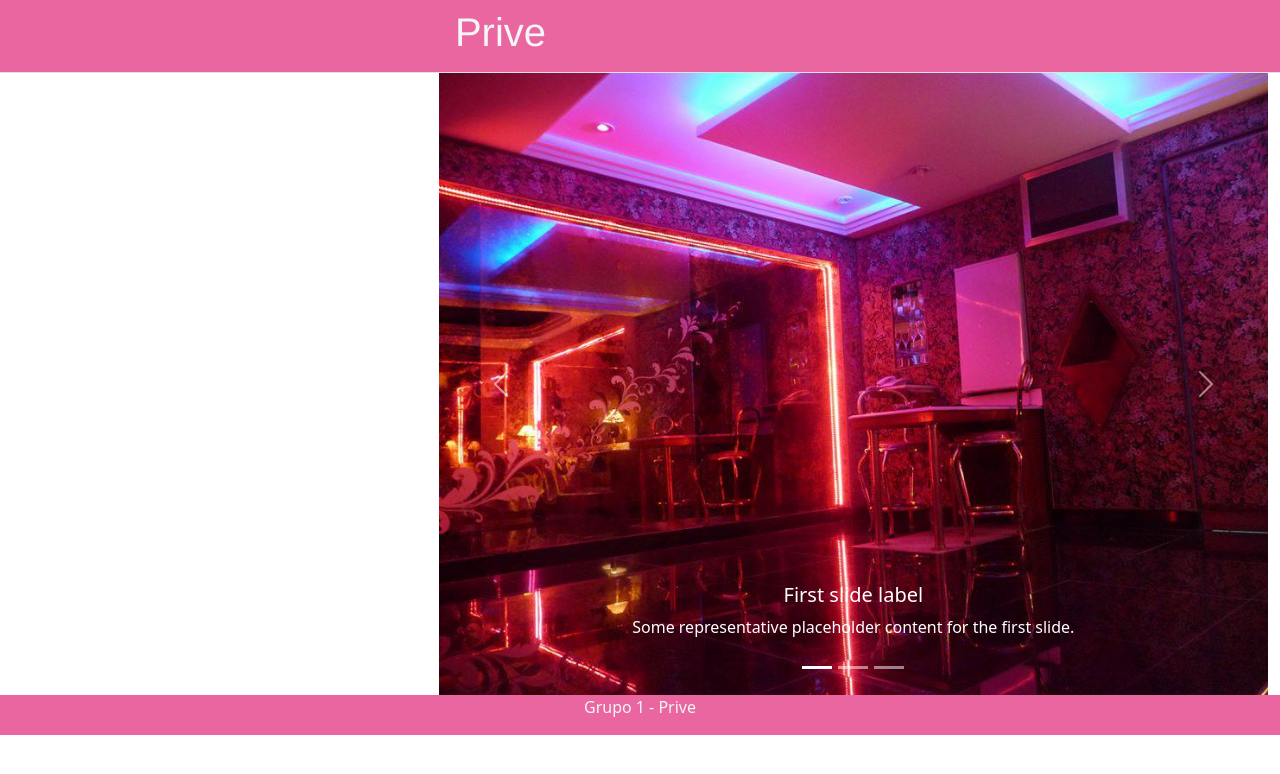
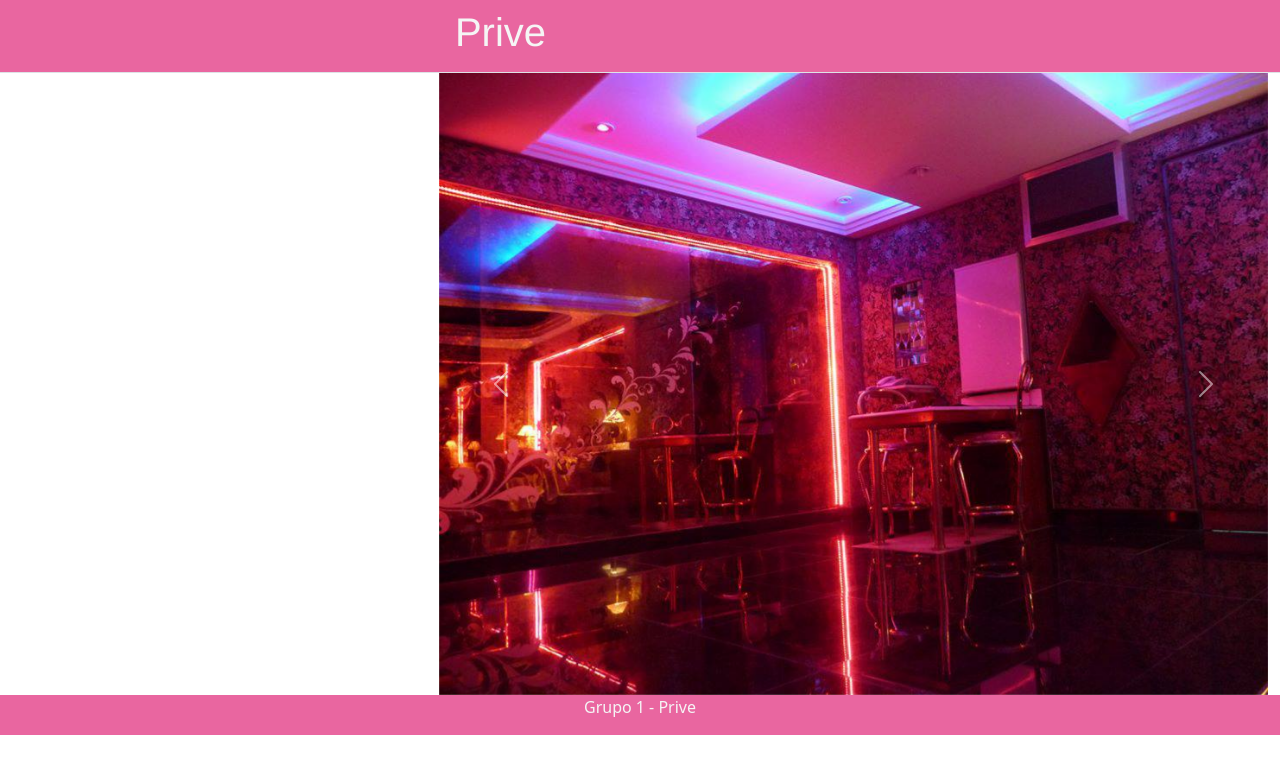
Before and after one commit to Nemka201/FrontendReact, a React (Create React App) app: page / in a window 1280 px wide. Shown: the top 774 px of the page. Built offline with nearby package versions, Linux system fonts and the light colour scheme.

Commit message:
imagenes

```diff
--- a/src/components/content/Slide.js
+++ b/src/components/content/Slide.js
@@ -1,45 +1,71 @@
 import imagen1 from "../../assets/slide/1.jpg";
+import imagen2 from "../../assets/slide/2.jpg";
+import imagen3 from "../../assets/slide/3.jpg";
+import 'bootstrap/dist/css/bootstrap.css';
+import 'bootstrap/dist/js/bootstrap.js';
 
 function Slide() {
   return (
-    <div id="carousel" className="carousel slide">
-  <div className="carousel-indicators">
-    <button type="button" data-bs-target="#carouselExampleCaptions" data-bs-slide-to="0" className="active" aria-current="true" aria-label="Slide 1"></button>
-    <button type="button" data-bs-target="#carouselExampleCaptions" data-bs-slide-to="1" aria-label="Slide 2"></button>
-    <button type="button" data-bs-target="#carouselExampleCaptions" data-bs-slide-to="2" aria-label="Slide 3"></button>
-  </div>
+    <div id="carouselExample" className="carousel slide">
       <div className="carousel-inner">
         <div className="carousel-item active">
           <img src={imagen1} className="d-block w-100" alt="..."></img>
-      <div className="carousel-caption d-none d-md-block">
-        <h5>First slide label</h5>
-        <p>Some representative placeholder content for the first slide.</p>
+        </div>
+        <div className="carousel-item">
+          <img src={imagen2} className="d-block w-100" alt="..."></img>
+        </div>
+        <div className="carousel-item">
+          <img src={imagen3} className="d-block w-100" alt="..."></img>
         </div>
       </div>
-    <div className="carousel-item">
-      <img src={imagen1} className="d-block w-100" alt="..."></img>
-      <div className="carousel-caption d-none d-md-block">
-        <h5>Second slide label</h5>
-        <p>Some representative placeholder content for the second slide.</p>
-      </div>
-    </div>
-    <div className="carousel-item">
-      <img src={imagen1} className="d-block w-100" alt="..."></img>
-      <div className="carousel-caption d-none d-md-block">
-        <h5>Third slide label</h5>
-        <p>Some representative placeholder content for the third slide.</p>
-      </div>
-    </div>
-  </div>
-  <button className="carousel-control-prev" type="button" data-bs-target="#carouselExampleCaptions" data-bs-slide="prev">
+      <button className="carousel-control-prev" type="button" data-bs-target="#carouselExample" data-bs-slide="prev">
         <span className="carousel-control-prev-icon" aria-hidden="true"></span>
-    <span className="visually-hidden">Anterior</span>
+        <span className="visually-hidden">Previous</span>
       </button>
-  <button className="carousel-control-next" type="button" data-bs-target="#carouselExampleCaptions" data-bs-slide="next">
+      <button className="carousel-control-next" type="button" data-bs-target="#carouselExample" data-bs-slide="next">
         <span className="carousel-control-next-icon" aria-hidden="true"></span>
-    <span className="visually-hidden">Siguiente</span>
+        <span className="visually-hidden">Next</span>
       </button>
     </div>
+
+    //   <div id="carousel" className="carousel slide">
+    // <div className="carousel-indicators">
+    //   <button type="button" data-bs-target="#carouselExampleCaptions" data-bs-slide-to="0" className="active" aria-current="true" aria-label="Slide 1"></button>
+    //   <button type="button" data-bs-target="#carouselExampleCaptions" data-bs-slide-to="1" aria-label="Slide 2"></button>
+    //   <button type="button" data-bs-target="#carouselExampleCaptions" data-bs-slide-to="2" aria-label="Slide 3"></button>
+    // </div>
+    // <div className="carousel-inner">
+    //   <div className="carousel-item active">
+    //     <img src={imagen1} className="d-block w-100" alt="..."></img>
+    //     <div className="carousel-caption d-none d-md-block">
+    //       <h5>First slide label</h5>
+    //       <p>Some representative placeholder content for the first slide.</p>
+    //     </div>
+    //   </div>
+    //   <div className="carousel-item">
+    //     <img src={imagen1} className="d-block w-100" alt="..."></img>
+    //     <div className="carousel-caption d-none d-md-block">
+    //       <h5>Second slide label</h5>
+    //       <p>Some representative placeholder content for the second slide.</p>
+    //     </div>
+    //   </div>
+    //   <div className="carousel-item">
+    //     <img src={imagen1} className="d-block w-100" alt="..."></img>
+    //     <div className="carousel-caption d-none d-md-block">
+    //       <h5>Third slide label</h5>
+    //       <p>Some representative placeholder content for the third slide.</p>
+    //     </div>
+    //   </div>
+    // </div>
+    // <button className="carousel-control-prev" type="button" data-bs-target="#carouselExampleCaptions" data-bs-slide="prev">
+    //   <span className="carousel-control-prev-icon" aria-hidden="true"></span>
+    //   <span className="visually-hidden">Anterior</span>
+    // </button>
+    // <button className="carousel-control-next" type="button" data-bs-target="#carouselExampleCaptions" data-bs-slide="next">
+    //   <span className="carousel-control-next-icon" aria-hidden="true"></span>
+    //   <span className="visually-hidden">Siguiente</span>
+    // </button>
+    // </div>
   );
 }
 
```
Also changed, not shown: src/assets/slide/2.jpg (added), src/assets/slide/3.jpg (added). Lines whose indentation alone changed are shown as unchanged.
